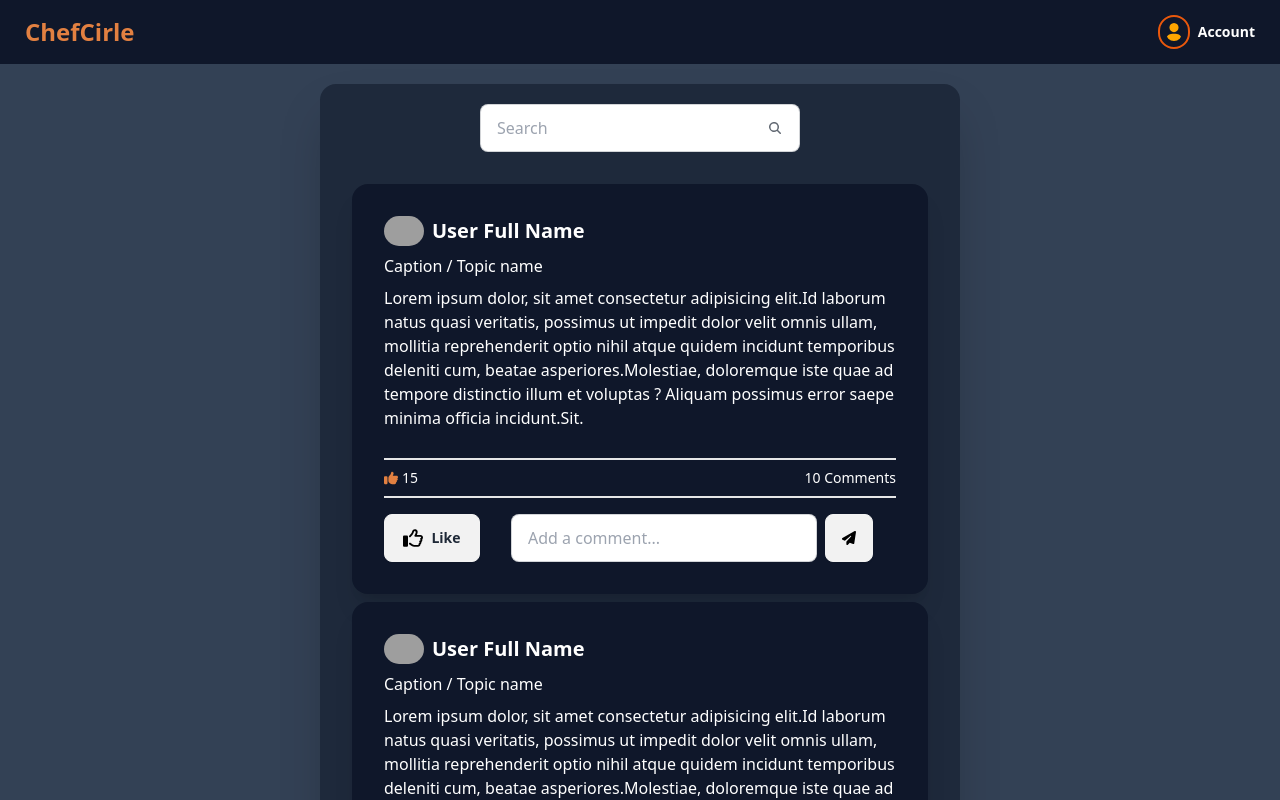
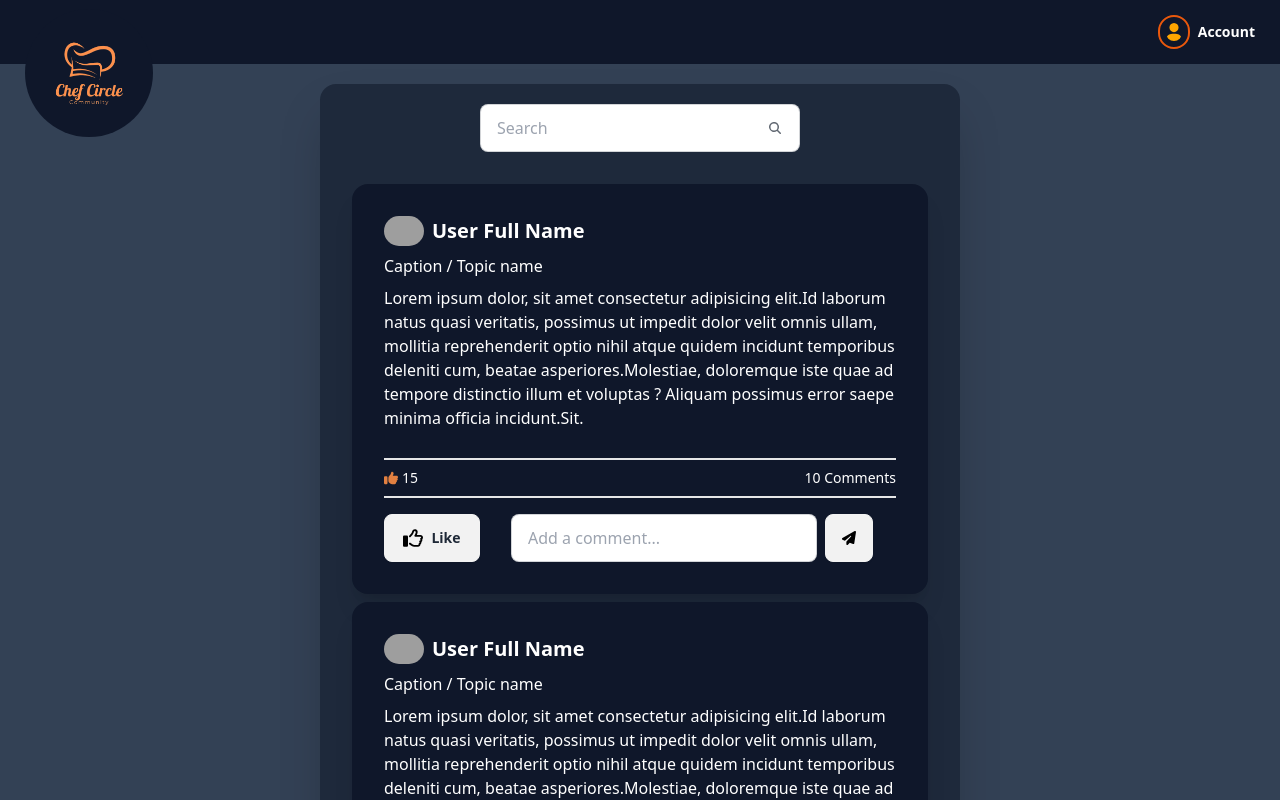
Before and after one commit to HasinSadique/UTS_Chef-Circle_Frontend_ReactJS, a React (Create React App) app: page / in a window 1280 px wide. Shown: the top 800 px of the page. Built offline with nearby package versions, Linux system fonts and the light colour scheme; grey boxes are pictures that could not be loaded.

Commit message:
navbar icon.

```diff
--- a/src/Components/Navbar/Navbar.js
+++ b/src/Components/Navbar/Navbar.js
@@ -1,4 +1,5 @@
 import React from "react";
+import LOGO from "../../Assets/Chef_Circle-removebg-preview.png";
 
 const Navbar = () => {
   //   const [userDetails] = useContext(CurrentUserContext);
@@ -7,9 +8,14 @@ const Navbar = () => {
     <div className="sticky top-0 z-50 text-white">
       <div class="navbar bg-slate-900">
         <div class="flex-1">
-          <a style={{ color: "#e28041" }} class="btn btn-ghost text-2xl ">
+          <a
+            href="/"
+            style={{ color: "#e28041" }}
+            class="btn btn-ghost text-2xl "
+          >
             {" "}
-            ChefCirle{" "}
+            <img className="w-32 rounded-full bg-slate-900" src={LOGO} />{" "}
+            {/* ChefCirle{" "} */}
           </a>{" "}
         </div>{" "}
         {/* If user logged in show the div
@@ -38,10 +44,10 @@ const Navbar = () => {
             </div>{" "}
             <ul
               tabindex="0"
-              class="menu menu-sm dropdown-content bg-base-100 rounded-box z-[1] mt-3 w-52 p-2 shadow"
+              class="menu menu-sm dropdown-content bg-slate-900 rounded-box z-[1] mt-3 w-52 p-2 shadow"
             >
               <li>
-                <a href="/login">Login</a>
+                <a href="/signin">Login</a>
               </li>
             </ul>
             {/* <ul
```
